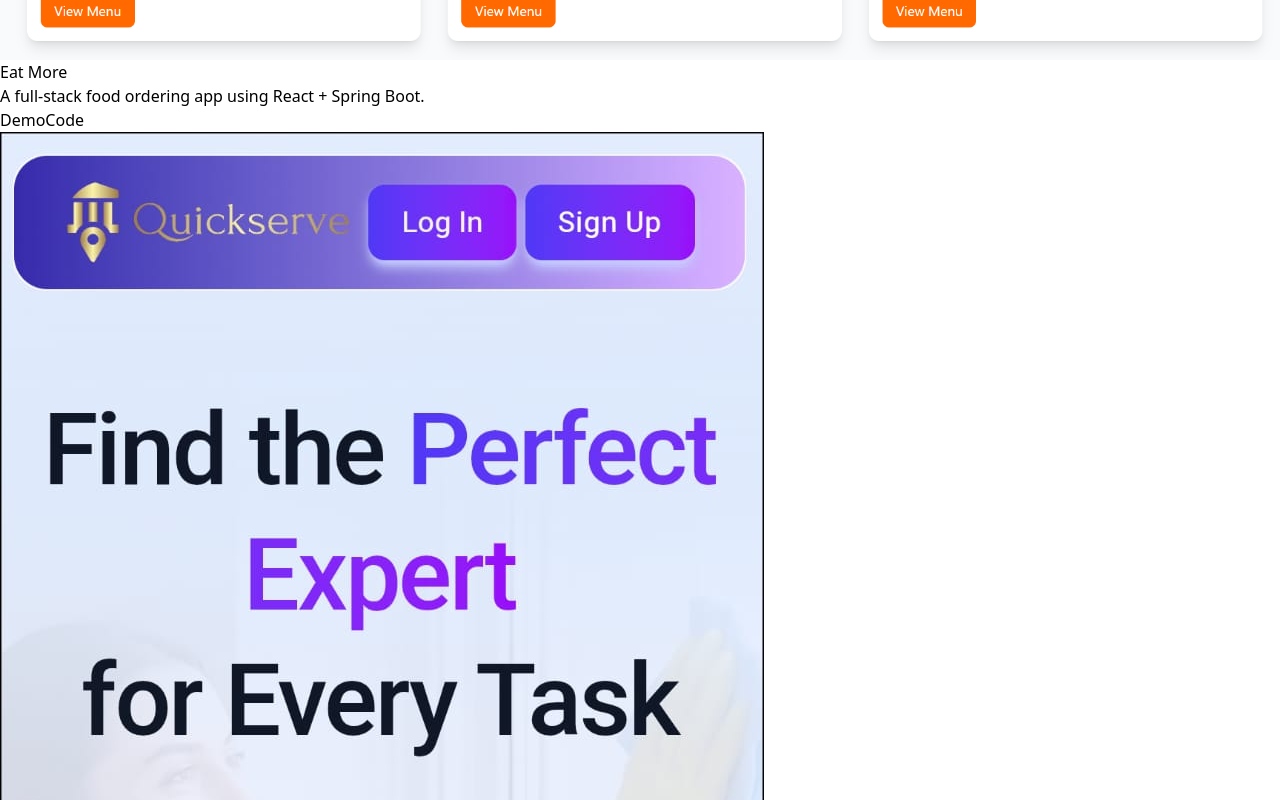
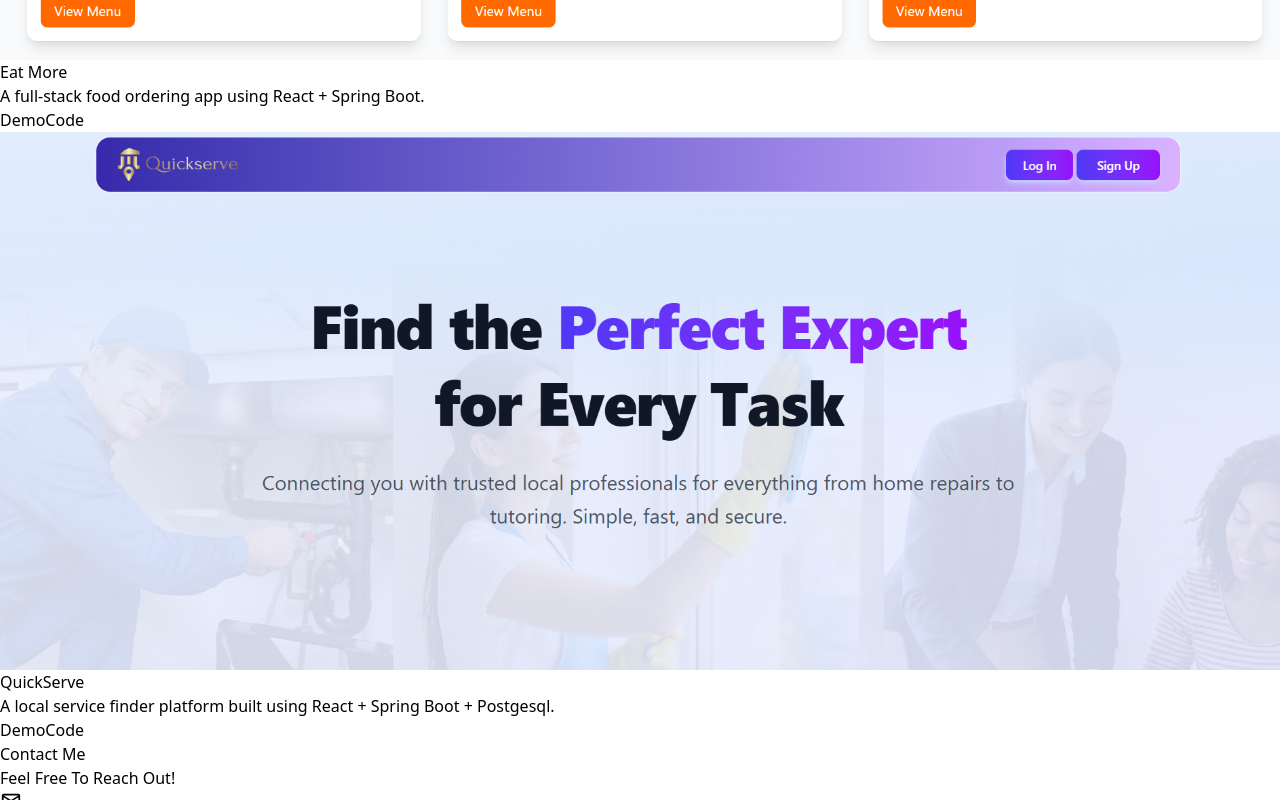
Before and after one commit to Neeraj-kurmi/Portfolio, a React (Vite) app: page / in a window 1280 px wide. Shown: the part 2940-3740 px from the top of the page. Built offline with nearby package versions, Linux system fonts and the light colour scheme.

Commit message:
Update image source for QuickServe project

```diff
--- a/src/components/Projects.jsx
+++ b/src/components/Projects.jsx
@@ -18,7 +18,7 @@ const projects = [
   },
   {
     title: "QuickServe",
-    img: "/quickServeImg.jpeg",
+    img: "/QuickServe.png",
     desc: "A local service finder platform built using React + Spring Boot + Postgesql.",
     demo: "https://quick-serve-chi.vercel.app/",
     code: "https://github.com/Neeraj-kurmi/QuickServeLocalizedServiceAndBookingApp",
```
